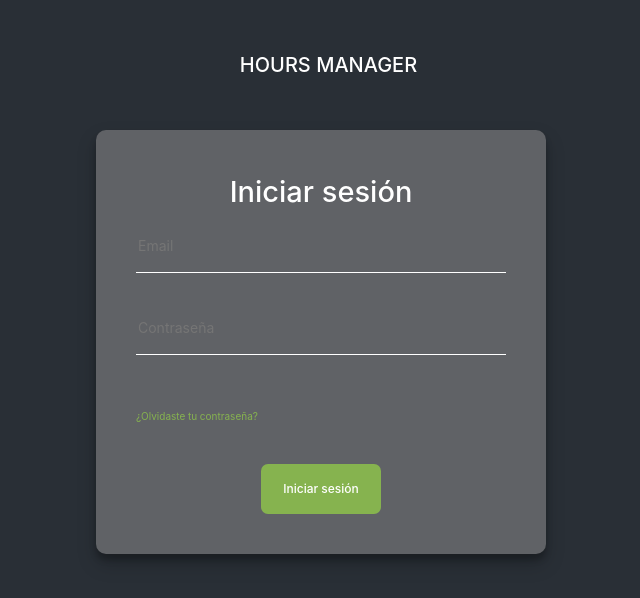
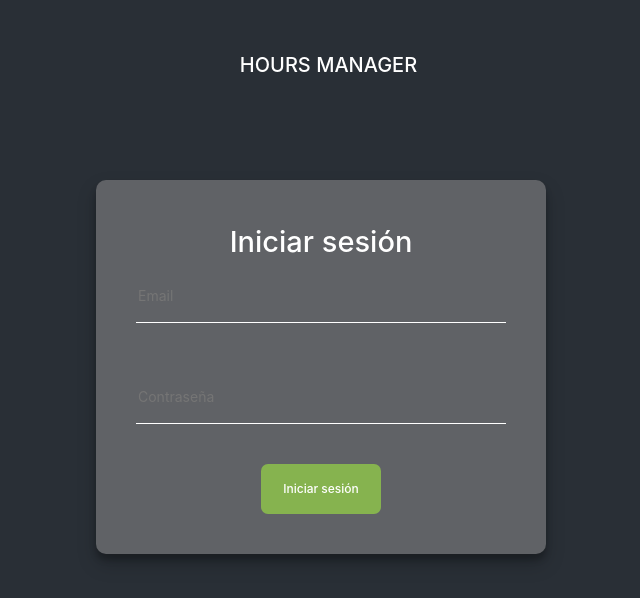
Before and after one commit to JuliaGmP/hours-manager-web, a React (Create React App) app: page /login in a window 1280 px wide. Shown: the top 598 px of the page, without its empty margins (319-959 px from the left). Built offline with nearby package versions, Linux system fonts and the light colour scheme.

Commit message:
refactor of the code

```diff
--- a/src/components/login/components/LoginComponent.js
+++ b/src/components/login/components/LoginComponent.js
@@ -39,10 +39,9 @@ const LoginComponent = (props) => {
                     return(
                         <div className="container">
                             <div className="title">Iniciar sesión</div>
-                            <div style={{ width: "100%", display: "flex", flexDirection: "column", justifyContent: "space-between", height: 200, marginBottom: 40 }}>
+                            <div style={{ width: "100%", display: "flex", flexDirection: "column", justifyContent: "space-between", height: 150, marginBottom: 40 }}>
                                 <FormikField loginStyle name="email" type="text" formik={formik} placeholder={"Email"}/>
                                 <FormikField loginStyle passwordType name="password" type="text" formik={formik} placeholder={"Contraseña"}/>
-                                <div className="forgotPassword">¿Olvidaste tu contraseña?</div>
                             </div>
                             {props.error ? <div className="error">{props.error}</div> : null}
                             <Button
--- a/src/components/login/components/LoginComponent.scss
+++ b/src/components/login/components/LoginComponent.scss
@@ -6,28 +6,14 @@
     align-items: center;
     flex-direction: column;
     justify-content: space-between;
-    .companier-item{
-        color: white;
-        text-align: left;
-        border-bottom: 1px solid white;
-        width: 100%;
-        padding-top: 20px;
-        padding-bottom: 20px;
-        cursor: pointer;
-        &:hover{
-            opacity: 0.7;
-        }
-    }
+
     .titleContainer{
         display: flex;
         justify-content: center;
         align-items: center;
         flex-direction: row;
         margin-top: 50px;
-        margin-bottom: 50px;
-        .logo {
-            width: 30px;
-        }
+        margin-bottom: 100px;
         .title{
             margin-left: 20px;
             color: $font-title;
@@ -62,12 +48,6 @@
             text-align: center;
 
         }
-        .forgotPassword {
-            margin-top: 20px;
-            color: $primary;
-            width: 100%;
-            font-size: 10px;
-        }
         .error {
             color: red;
             margin-bottom: 10px;
--- a/src/services/endpoints.js
+++ b/src/services/endpoints.js
@@ -4,7 +4,6 @@ const routes = {
     users: "/users",
     userCalendars: "/user-calendars",
     hours: "/hours",
-    tenants: "/tenants",
     roles: "/roles",
     clients: "/clients",
     projects: "/projects",
@@ -31,7 +30,6 @@ export const endpoints = {
     projects_gestor_chart: BASE_URL + routes.projects + "/gestorChart", // + {tenantID} GET
     projects_time_chart: BASE_URL + routes.projects + "/timeChart", // + {tenantID} GET
 
-    tenants_get_all : BASE_URL + routes.tenants, // GET
     roles: BASE_URL + routes.roles, // + {id} GET
     clients: BASE_URL + routes.clients, // + {id} GET
     projects: BASE_URL + routes.projects, // + {id} GET
```
